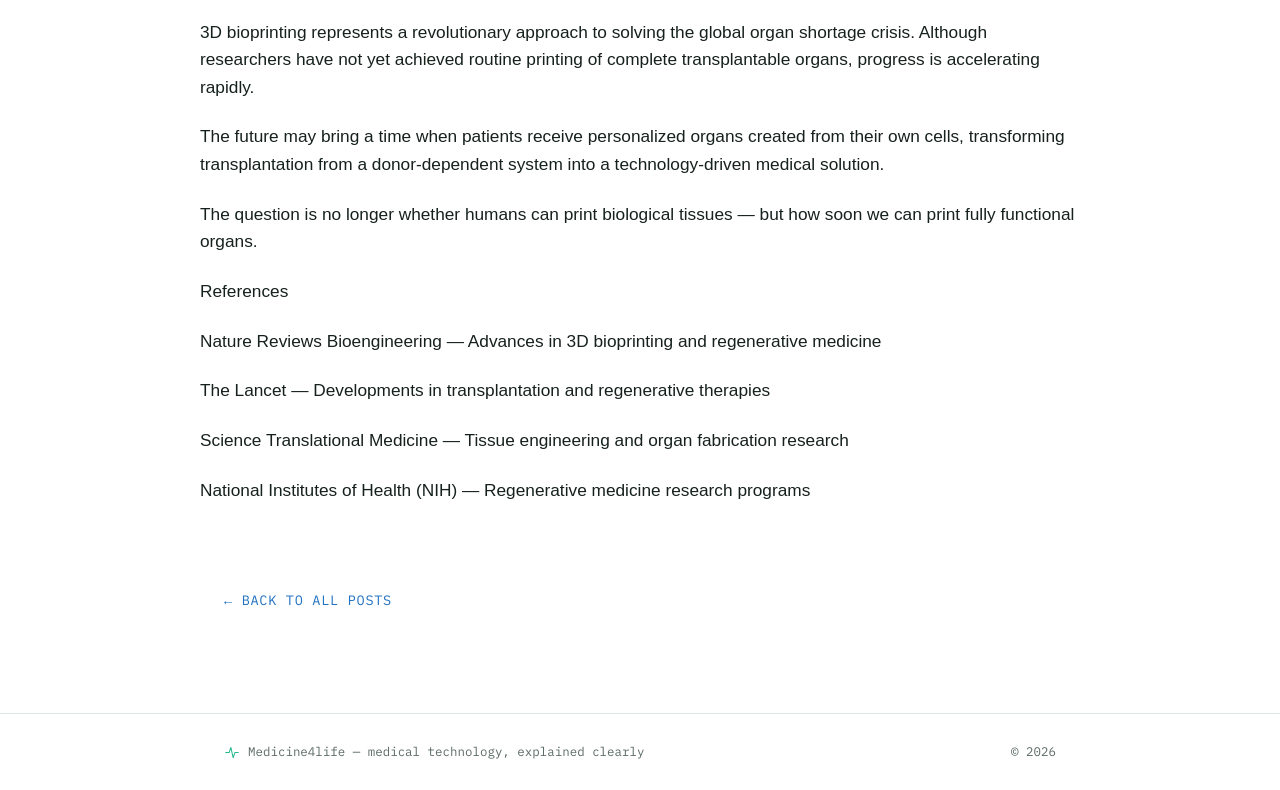
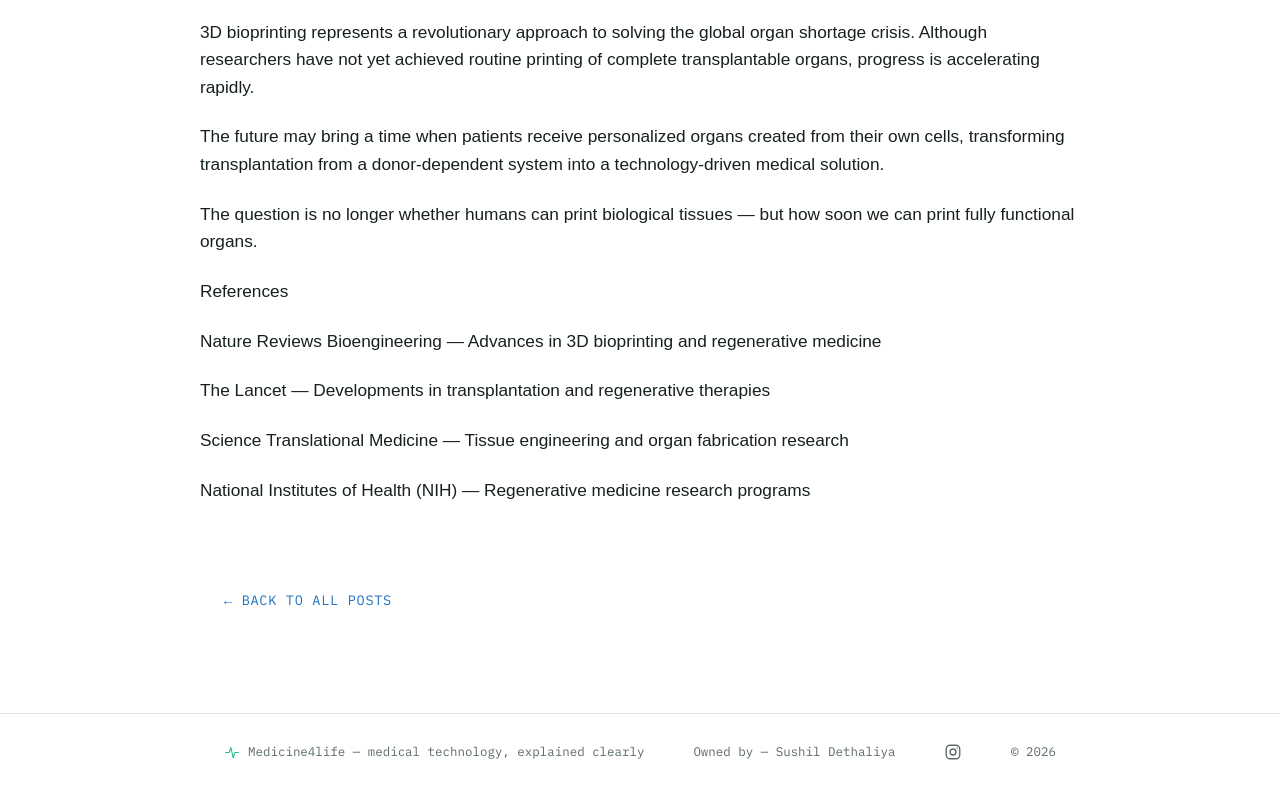
Before and after one commit to LeviMedico/Medicine4life-, a website: page 3d-bioprinting-of-human-organs-can-we-replace-transplants.html in a window 1280 px wide. Shown: the part 6110-6900 px from the top of the page. Drawn offline with Linux system fonts and the light colour scheme.

Commit message:
Add files via upload

```diff
--- a/3d-bioprinting-of-human-organs-can-we-replace-transplants.html
+++ b/3d-bioprinting-of-human-organs-can-we-replace-transplants.html
@@ -186,6 +186,12 @@
 <footer class="site-footer">
   <div class="wrap">
     <span class="brand-mark"><svg width="16" height="16" viewBox="0 0 28 28" fill="none" stroke="currentColor" stroke-width="1.8" stroke-linecap="round" stroke-linejoin="round" aria-hidden="true"><path d="M3 15h6l3-9 4 18 3-9h6"/></svg>Medicine4life — medical technology, explained clearly</span>
+    <span class="footer-owner">Owned by — Sushil Dethaliya</span>
+    <div class="footer-social">
+      <a href="https://www.instagram.com/medicine4life__?igsh=MW44NHNyOGFtdzhuOA%3D%3D&utm_source=qr" target="_blank" rel="noopener" aria-label="Medicine4life on Instagram">
+        <svg width="18" height="18" viewBox="0 0 24 24" fill="none" stroke="currentColor" stroke-width="1.8" stroke-linecap="round" stroke-linejoin="round"><rect x="3" y="3" width="18" height="18" rx="5"/><circle cx="12" cy="12" r="4"/><circle cx="17.5" cy="6.5" r="1" fill="currentColor" stroke="none"/></svg>
+      </a>
+    </div>
     <span>&copy; 2026</span>
   </div>
 </footer>
--- a/style.css
+++ b/style.css
@@ -382,6 +382,23 @@ img { max-width: 100%; display: block; }
 }
 .site-footer svg { color: var(--signal); }
 
+/* ===== Footer owner + social links ===== */
+.site-footer .footer-owner {
+  color: var(--ink-soft);
+}
+.footer-social {
+  display: flex;
+  align-items: center;
+  gap: 14px;
+}
+.footer-social a {
+  display: inline-flex;
+  color: var(--ink-soft);
+  transition: color 0.2s ease;
+}
+.footer-social a:hover { color: var(--signal); }
+.footer-social svg { color: inherit; }
+
 /* ===== Scroll-reveal ===== */
 .reveal {
   opacity: 0;
@@ -587,3 +604,10 @@ img { max-width: 100%; display: block; }
   .site-header .wrap { flex-direction: column; align-items: flex-start; }
   .site-nav { gap: 20px; }
 }
+
+/* ===== Extra breathing room on phones ===== */
+@media (max-width: 600px) {
+  .wrap { padding: 0 28px; }
+  .post-body { font-size: 1.02rem; }
+  .post-header h1 { font-size: clamp(1.6rem, 7vw, 2.1rem); }
+}
```
Also changed, not shown: about.html (+6 -0 lines), blog.html (+6 -0 lines), contact.html (+6 -0 lines), generate-posts.js (+12 -0 lines), index.html (+6 -0 lines), news.html (+6 -0 lines).
